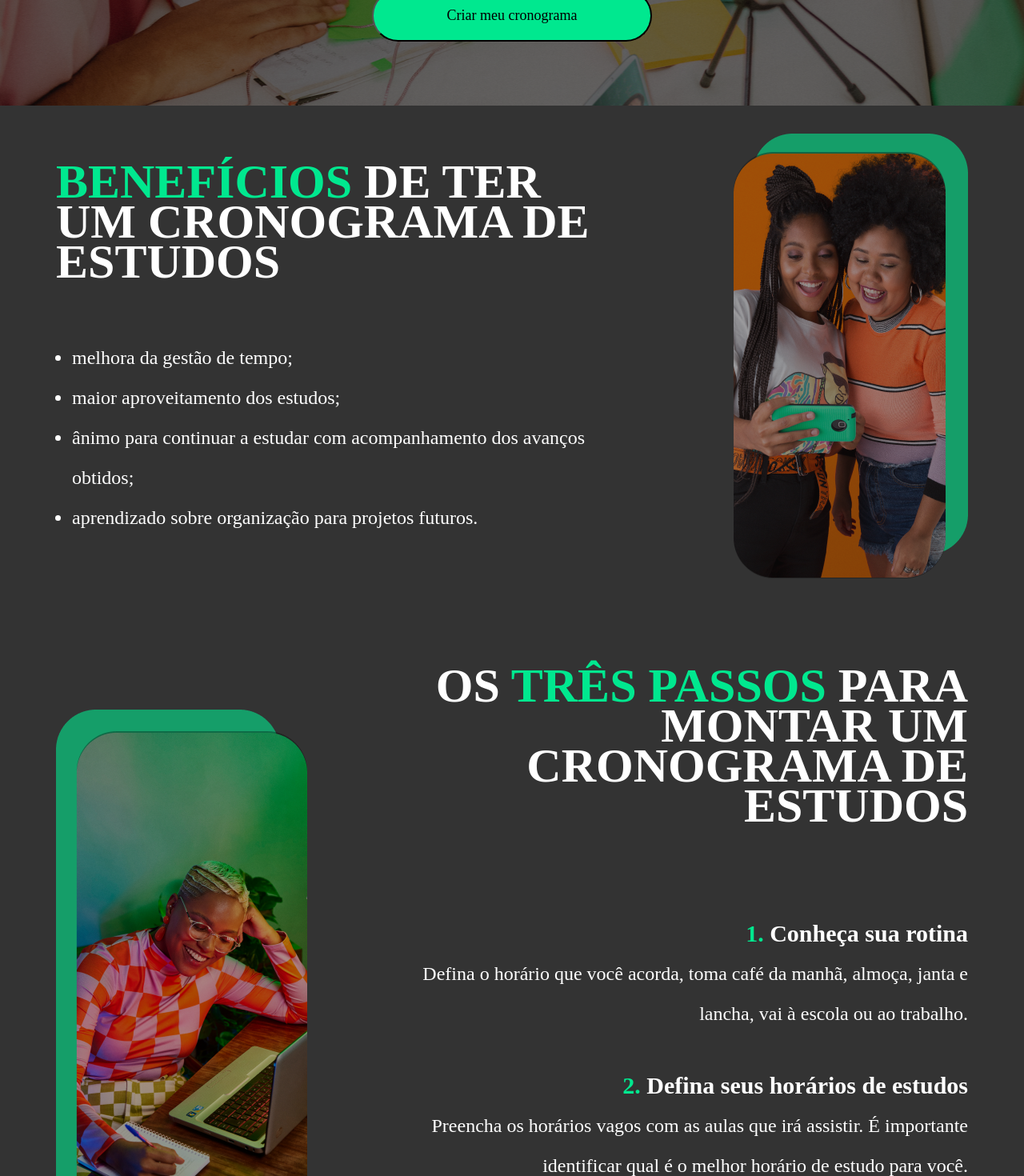
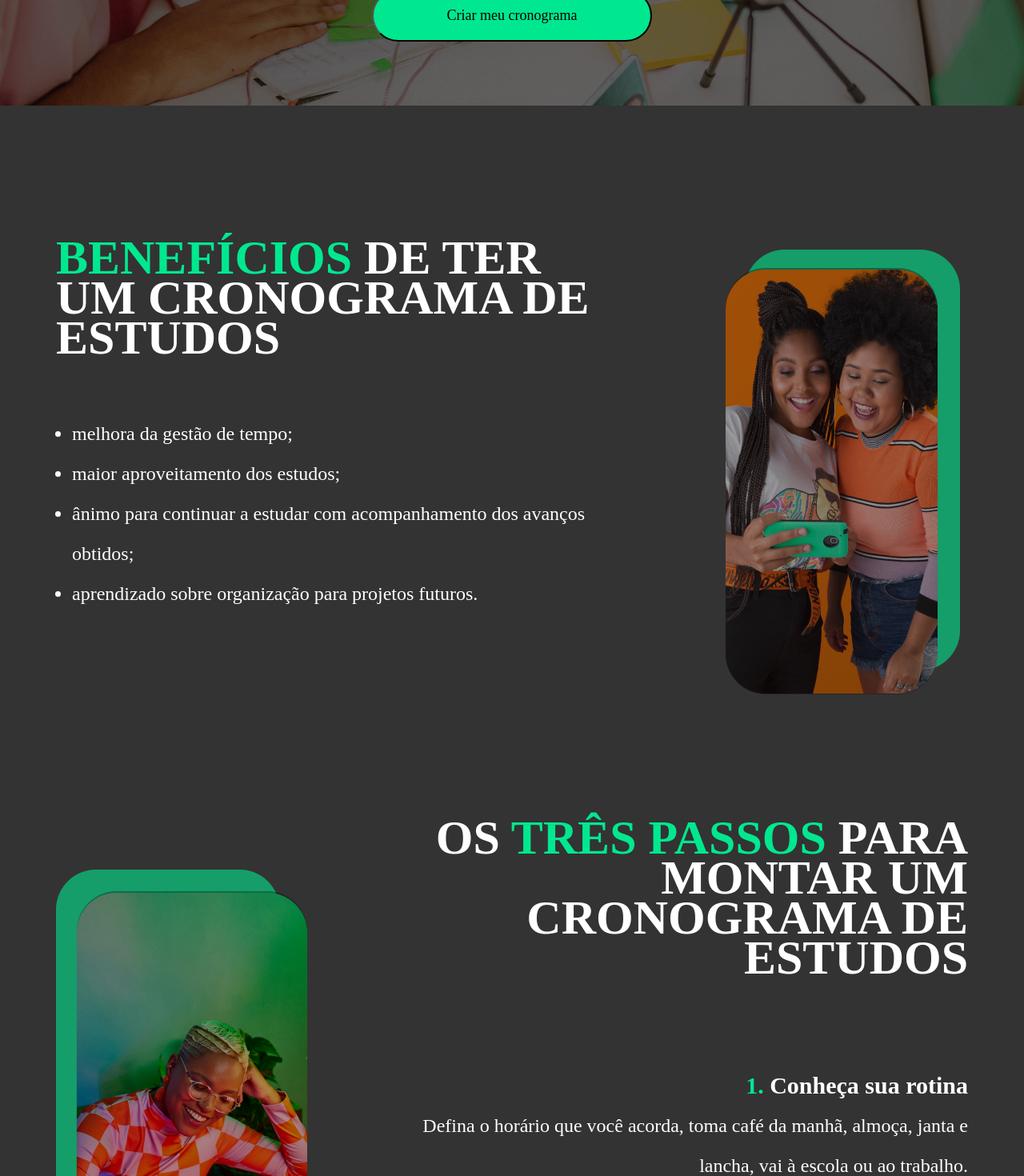
Before and after one commit to claranocito/projeto-cronograma, a React (Vite) app: page / in a window 1280 px wide. Shown: the part 640-2110 px from the top of the page at 80% size. Built offline with nearby package versions, Linux system fonts and the light colour scheme; a web font is replaced by a local one.

Commit message:
adjust images

```diff
--- a/src/components/Benefits/index.jsx
+++ b/src/components/Benefits/index.jsx
@@ -15,7 +15,7 @@ const Benefits = () => {
             </div>
 
             <div className='benefits-img'>
-                <img src={Img} />
+                <img className='img-b' src={Img} />
             </div>
         </div>
     )
--- a/src/components/Benefits/styles.css
+++ b/src/components/Benefits/styles.css
@@ -12,15 +12,22 @@
 }
 
 .benefits-text {
-    padding: 70px;
+    padding: 70px 70px 70px;
     line-height: 50px;
     font-family: AprovaSans;
     font-size: 24px;
 }
 
+.benefits-img {
+    padding-top: 100px;
+}
 
 .topics {
     padding: 20px;
+}
+
+.img-b {
+    padding: 80px;
 }
 
 strong {
--- a/src/components/Contact/index.jsx
+++ b/src/components/Contact/index.jsx
@@ -17,10 +17,10 @@ const Contact = () => {
            </div>
 
            <div className='redes'>
-           <a><img className='icone' src={instagram} /></a>
-            <a><img className='icone' src={facebook} /></a>
-            <a><img className='icone' src={youtube}/></a>
-            <a><img className='icone' src={twitter} /></a>
+           <a href='https://www.instagram.com/descomplica/' target='_blank'><img className='icone' src={instagram} /></a>
+            <a href='https://www.facebook.com/descomplica.vestibulares' target='_blank'><img className='icone' src={facebook} /></a>
+            <a href='https://www.youtube.com/channel/UCT0JugAtGmqiYkwxFZOwAtg' target='_blank'><img className='icone' src={youtube}/></a>
+            <a href='https://twitter.com/descomplica' target='_blank'><img className='icone' src={twitter} /></a>
            </div>
         </div>
     )
--- a/src/components/Contact/styles.css
+++ b/src/components/Contact/styles.css
@@ -57,7 +57,7 @@ a:hover {
     }
 }
 
-@media screen and (width: 375px) {
+@media screen and (max-width: 375px) {
     .icone {
         padding: 31px;
     }
--- a/src/components/Header/index.jsx
+++ b/src/components/Header/index.jsx
@@ -4,7 +4,7 @@ import Logo from './logo-desco.png'
 const Header = () => {
     return (
         <div className="header">
-            <img src={Logo}/>
+            <img className='logo' src={Logo}/>
         </div>
     )
 }
--- a/src/components/Header/styles.css
+++ b/src/components/Header/styles.css
@@ -1,10 +1,10 @@
 
-img {
+.logo {
     padding: 30px 70px;
 }
 
 @media screen and (max-width: 600px) {
-    img {
+    .logo {
         width: 25px;
         height: 28.59px;
         padding: 30px 40px;
--- a/src/components/Steps/styles.css
+++ b/src/components/Steps/styles.css
@@ -24,6 +24,9 @@ h3 {
     text-align: right;
 }
 
+.steps-img {
+    padding: 90px 70px 70px;
+}
 
 @media screen and (max-width: 600px) {
     .steps-img {
```
